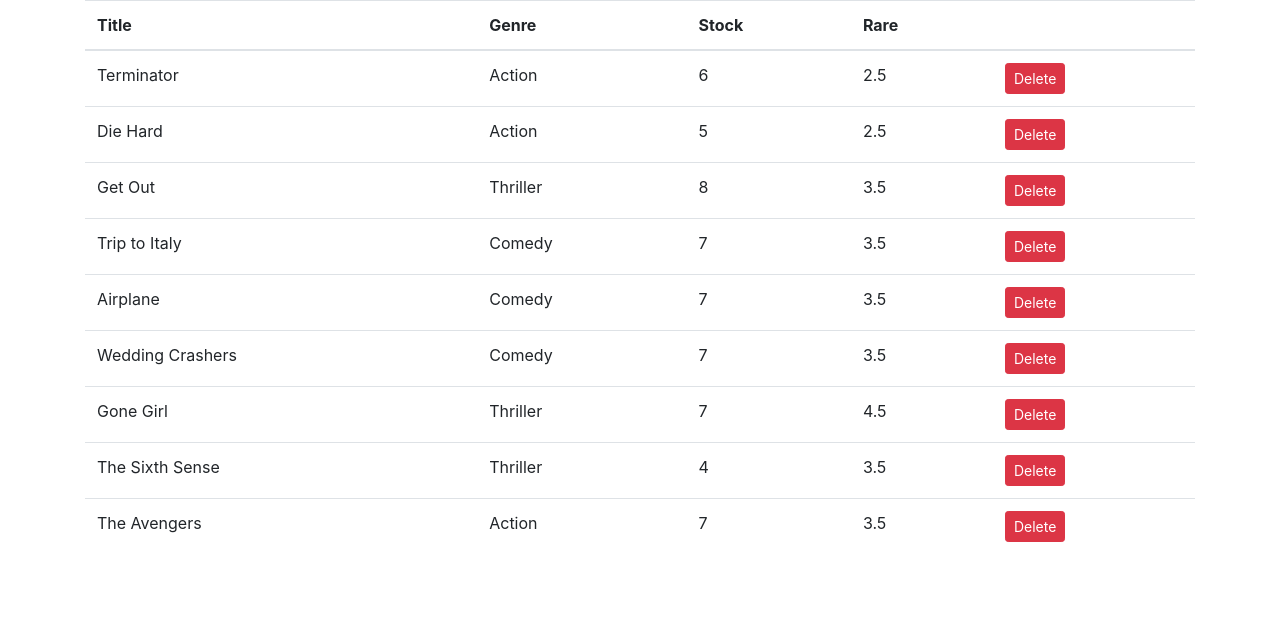
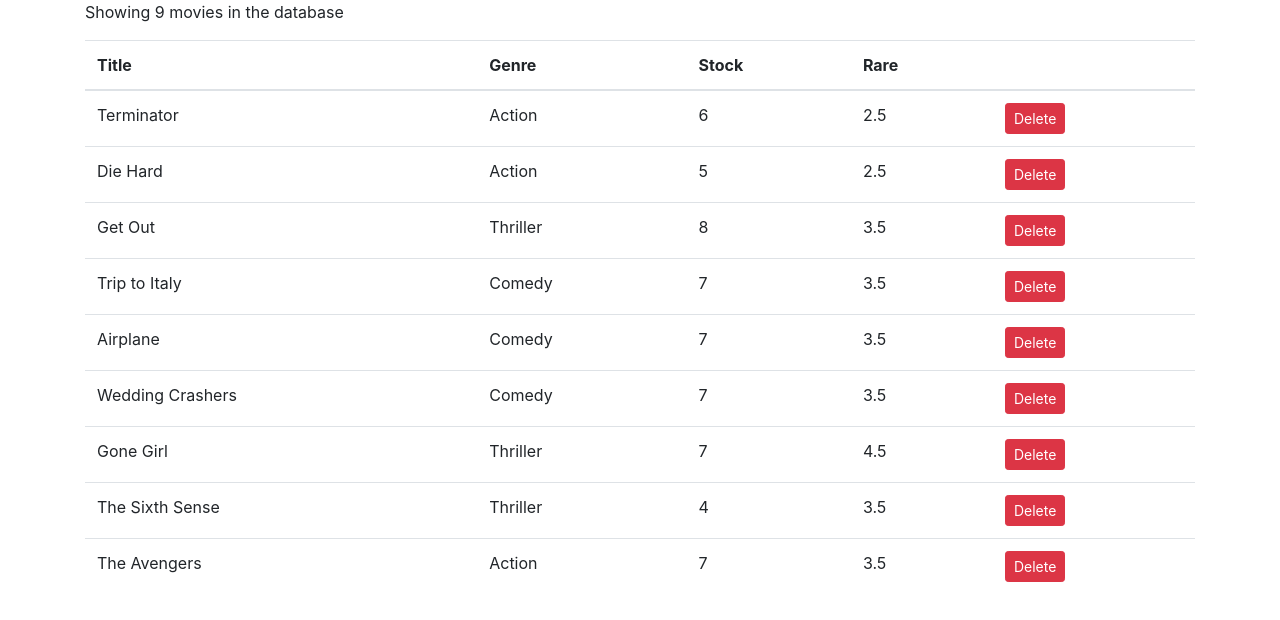
Before and after one commit to Mpinan/ReactProject, a React (Create React App) app in the folder vidly/: page / in a window 1280 px wide. Shown: the top 620 px of the page. Built offline with nearby package versions, Linux system fonts and the light colour scheme.

Commit message:
Showing lenght of movies and message when there are no movies

```diff
--- a/vidly/src/App.js
+++ b/vidly/src/App.js
@@ -4,9 +4,6 @@
 import "./App.css";
 
 class App extends Component {
-  state = {
-    movies: getMovies()
-  };
   render() {
     return (
       <main className="container">
--- a/vidly/src/component/movies.jsx
+++ b/vidly/src/component/movies.jsx
@@ -12,7 +12,12 @@
   };
 
   render() {
+    const { length: count } = this.state.movies;
+    if (count === 0) return <p>No movies in the database</p>;
+
     return (
+      <React.Fragment>
+        <p>Showing {count} movies in the database</p>
         <table className="table">
           <thead>
             <tr>
@@ -42,6 +47,7 @@
             ))}
           </tbody>
         </table>
+      </React.Fragment>
     );
   }
 }
```
Lines whose indentation alone changed are shown as unchanged.
